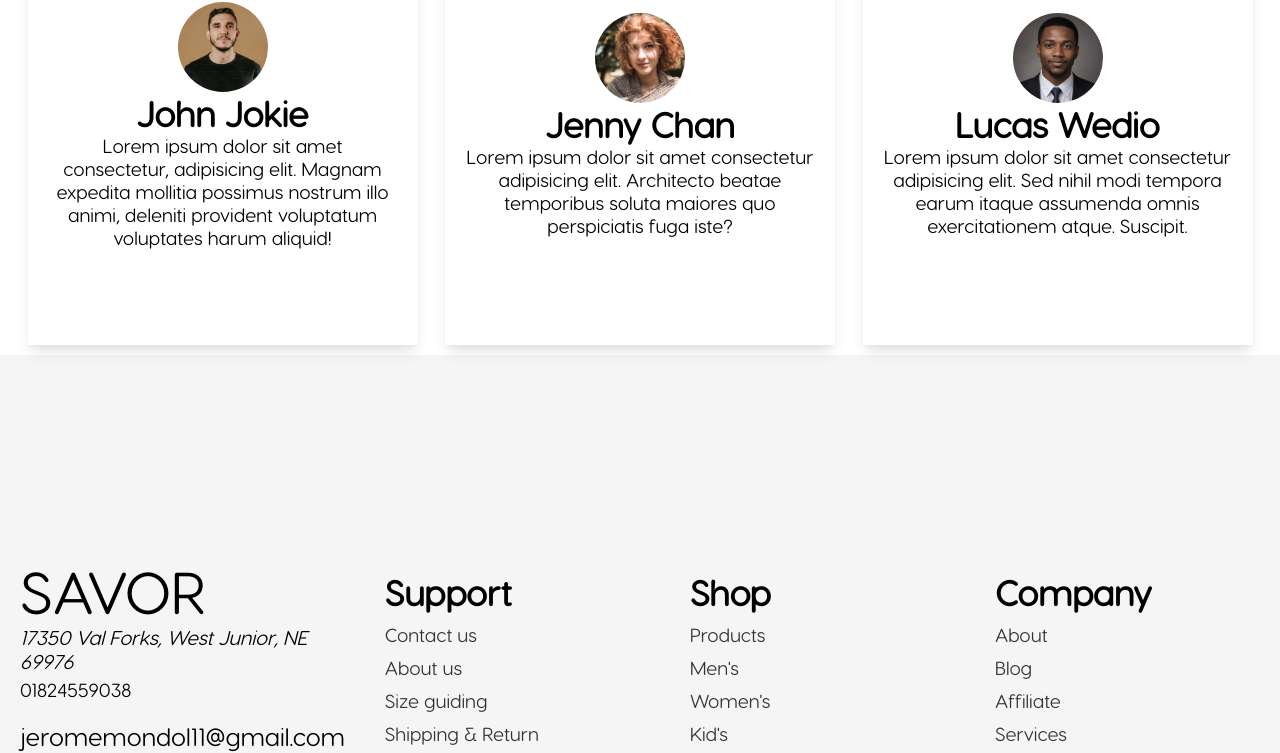
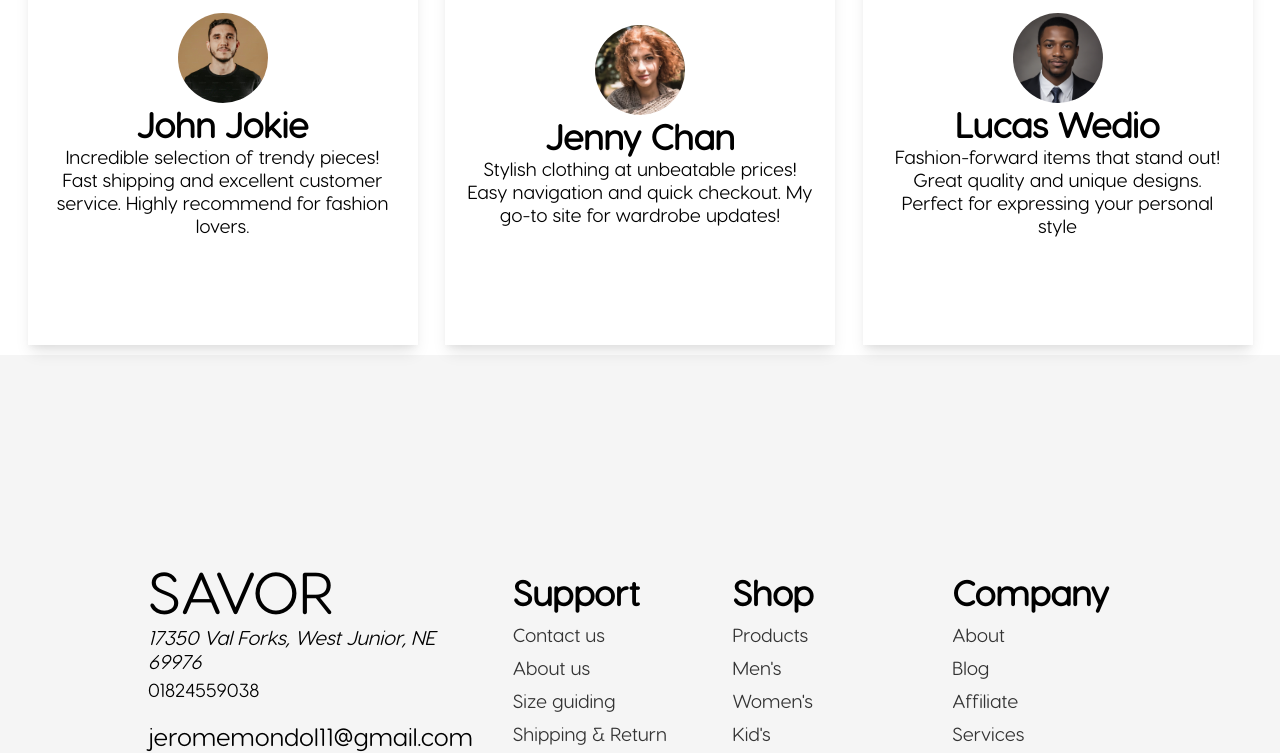
Before and after one commit to Jerome-Mondol/Savor, a plain HTML site: page index.html in a window 1280 px wide. Shown: the part 2374-3127 px from the top of the page. Drawn offline with Linux system fonts and the light colour scheme.

Commit message:
before responsive

```diff
--- a/index.html
+++ b/index.html
@@ -5,7 +5,8 @@
   <meta charset="UTF-8">
   <meta name="viewport" content="width=device-width, initial-scale=1.0">
   <link rel="stylesheet" href="style.css"> <!-- CSS -->
-  <title>Document</title>
+  <link rel="stylesheet" href="responsive.css"> <!-- Responsive CSS -->
+  <title>SAVOR Lifestyle</title>
 </head>
 
 <body>
@@ -112,25 +113,23 @@
       <div class="review-card">
         <img src="/images/review1.png" alt="">
         <h1>John Jokie</h1>
-        <P>Lorem ipsum dolor sit amet consectetur, adipisicing elit. Magnam expedita mollitia possimus nostrum illo
-          animi, deleniti provident voluptatum voluptates harum aliquid!</P>
+        <P>Incredible selection of trendy pieces! Fast shipping and excellent customer service. Highly recommend for fashion lovers.</P>
       </div>
       <div class="review-card">
         <img src="/images/review3.png" alt="">
         <h1>Jenny Chan</h1>
-        <p>Lorem ipsum dolor sit amet consectetur adipisicing elit. Architecto beatae temporibus soluta maiores quo
-          perspiciatis fuga iste?</p>
+        <p>Stylish clothing at unbeatable prices! Easy navigation and quick checkout. My go-to site for wardrobe updates!</p>
       </div>
       <div class="review-card">
         <img src="/images/review2.png" alt="">
         <h1>Lucas Wedio</h1>
-        <p>Lorem ipsum dolor sit amet consectetur adipisicing elit. Sed nihil modi tempora earum itaque assumenda omnis
-          exercitationem atque. Suscipit.</p>
+        <p>Fashion-forward items that stand out! Great quality and unique designs. Perfect for expressing your personal style</p>
       </div>
     </div>
   </div>
 
   <div class="footer">
+    <div class="footer-container">
     <div class="col company-info">
       <h1>SAVOR</h1>
       <address>17350 Val Forks, West Junior, NE 69976</address>
@@ -170,6 +169,7 @@
     </div>
   </div>
   </div>
+  </div>
 
   <script src="https://kit.fontawesome.com/b46c0ed6b8.js" crossorigin="anonymous"></script>
   <!--Font Awesome -->
--- a/style.css
+++ b/style.css
@@ -78,6 +78,10 @@ nav {
   margin-right: 10rem;
   font-size: 21px;
   cursor: pointer;
+}
+
+.fa-heart:hover {
+  color: rgb(235, 47, 47);
 }
 
 .hero {
@@ -204,6 +208,7 @@ nav {
 .ratings {
   font-size: 20px;
   font-weight: bold;
+  color: rgb(249, 138, 74);
 }
 
 .collection-text {
@@ -266,6 +271,7 @@ nav {
 }
 
 .footer {
+  width: 100%;
   height: 80vh;
   display: flex;
   justify-content: space-evenly;
@@ -365,3 +371,11 @@ nav {
   font-size: 19px;
   color: var(--text-dark);
 }
+
+.footer-container {
+  width: 80%;
+  display: flex;
+  justify-content: center;
+  align-items: center;
+  flex-direction: row;
+}
```
Also changed, not shown: responsive.css (added).
